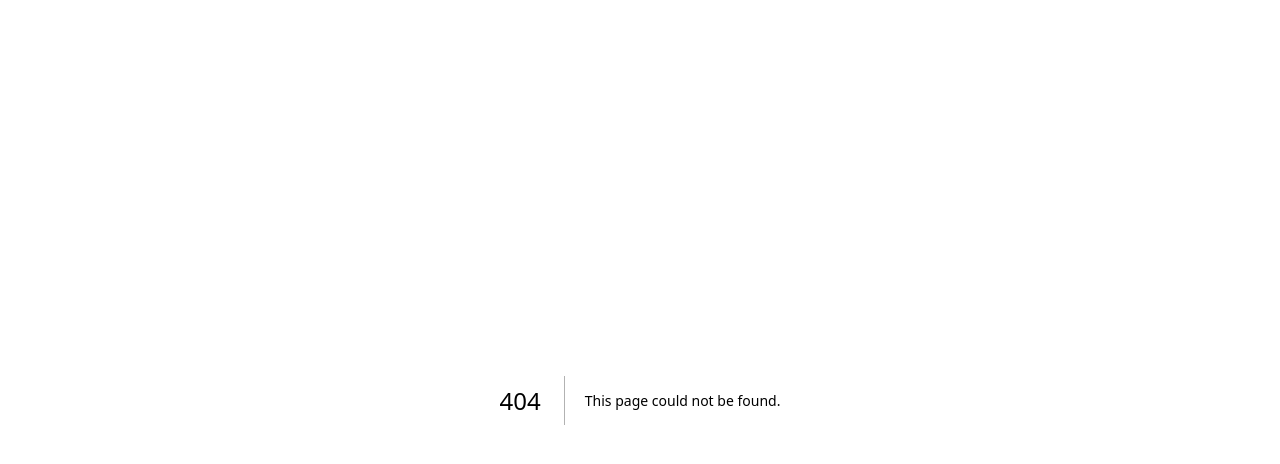
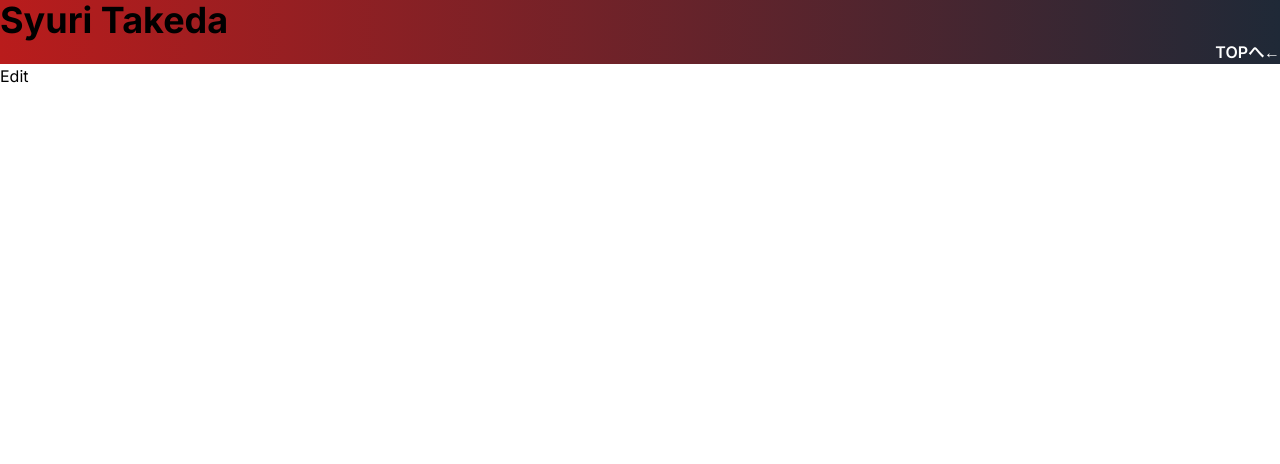
Before and after one commit to TkedaSyuri/my-blog-client, a Next.js app: page /record/edit in a window 1280 px wide. Before the commit this address had no page. Shown: the top 464 px of the page. Built offline with nearby package versions, Linux system fonts and the light colour scheme.

Commit message:
editpageを追加

```diff
--- /dev/null
+++ b/src/app/(main)/record/edit/page.tsx
@@ -0,0 +1,11 @@
+import React from 'react'
+
+const EditPage = () => {
+  return (
+    <div>
+        <form action="">Edit</form>
+    </div>
+  )
+}
+
+export default EditPage
```
